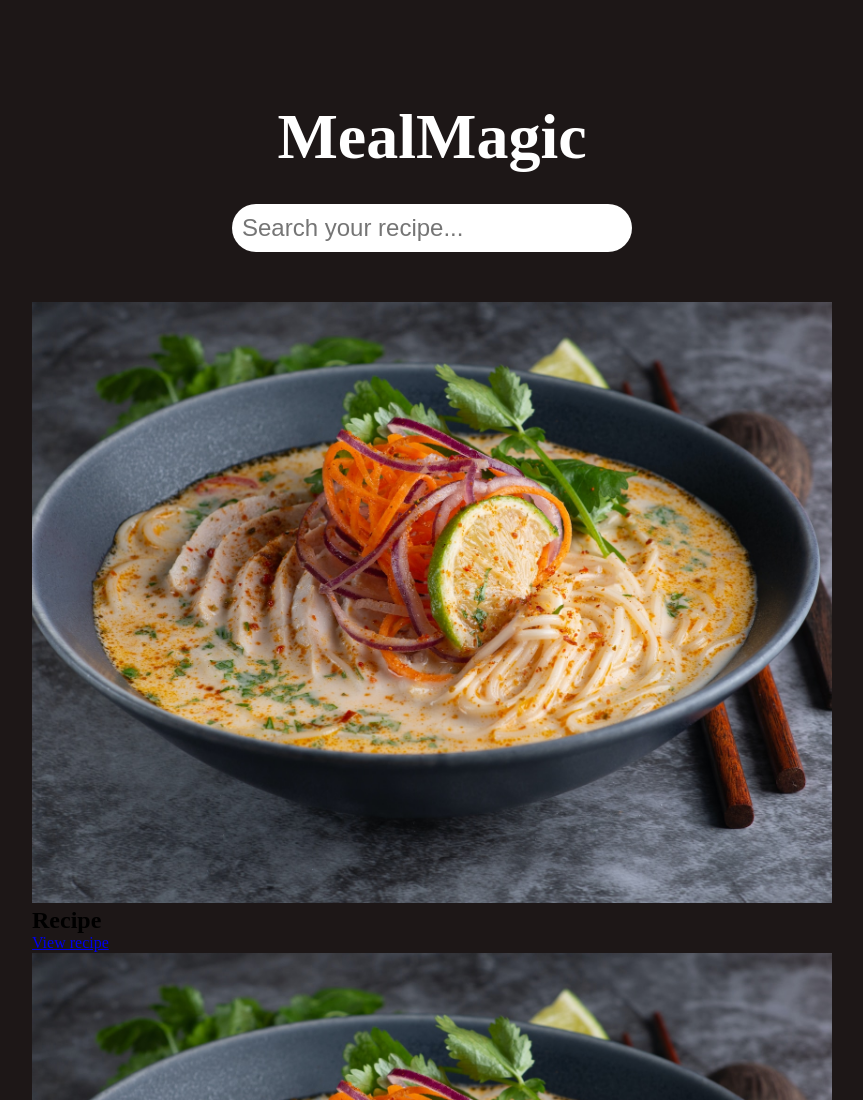
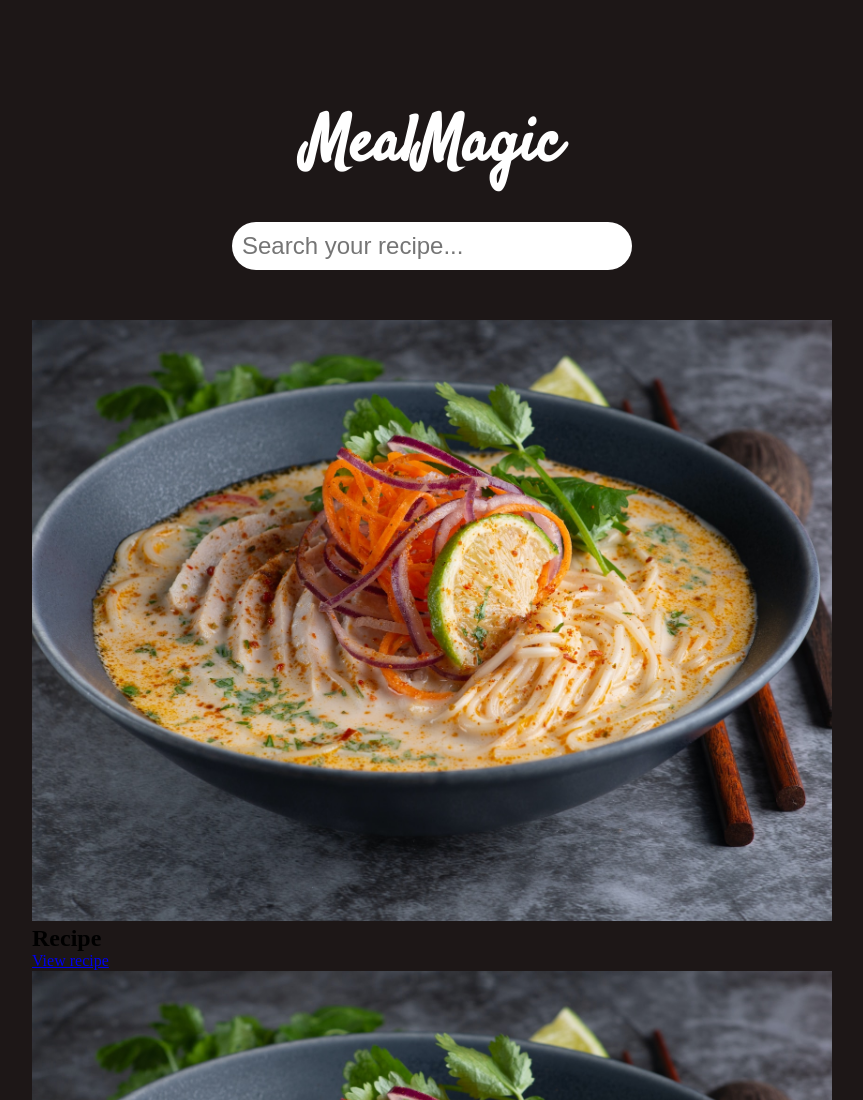
Before and after one commit to MCKIT77/meal-magic, a plain HTML site: page index.html in a window 1280 px wide. Shown: the top 1100 px of the page, without its empty margins (208-1071 px from the left). Drawn offline with Linux system fonts and the light colour scheme.

Commit message:
updated header font

```diff
--- a/assets/css/style.css
+++ b/assets/css/style.css
@@ -35,6 +35,7 @@ section {
     font-size: 4rem;
     color: white;
     margin-bottom: 30px;
+    font-family: 'Satisfy', cursive;
 }
 
 form {
--- a/index.html
+++ b/index.html
@@ -7,6 +7,9 @@
     <meta name="viewport" content="width=device-width, initial-scale=1.0">
     <title>MealMagic</title>
     <link rel="stylesheet" href="assets/css/style.css">
+    <link rel="preconnect" href="https://fonts.googleapis.com">
+    <link rel="preconnect" href="https://fonts.gstatic.com" crossorigin>
+    <link href="https://fonts.googleapis.com/css2?family=Satisfy&display=swap" rel="stylesheet">
 </head>
 
 <body>
```
